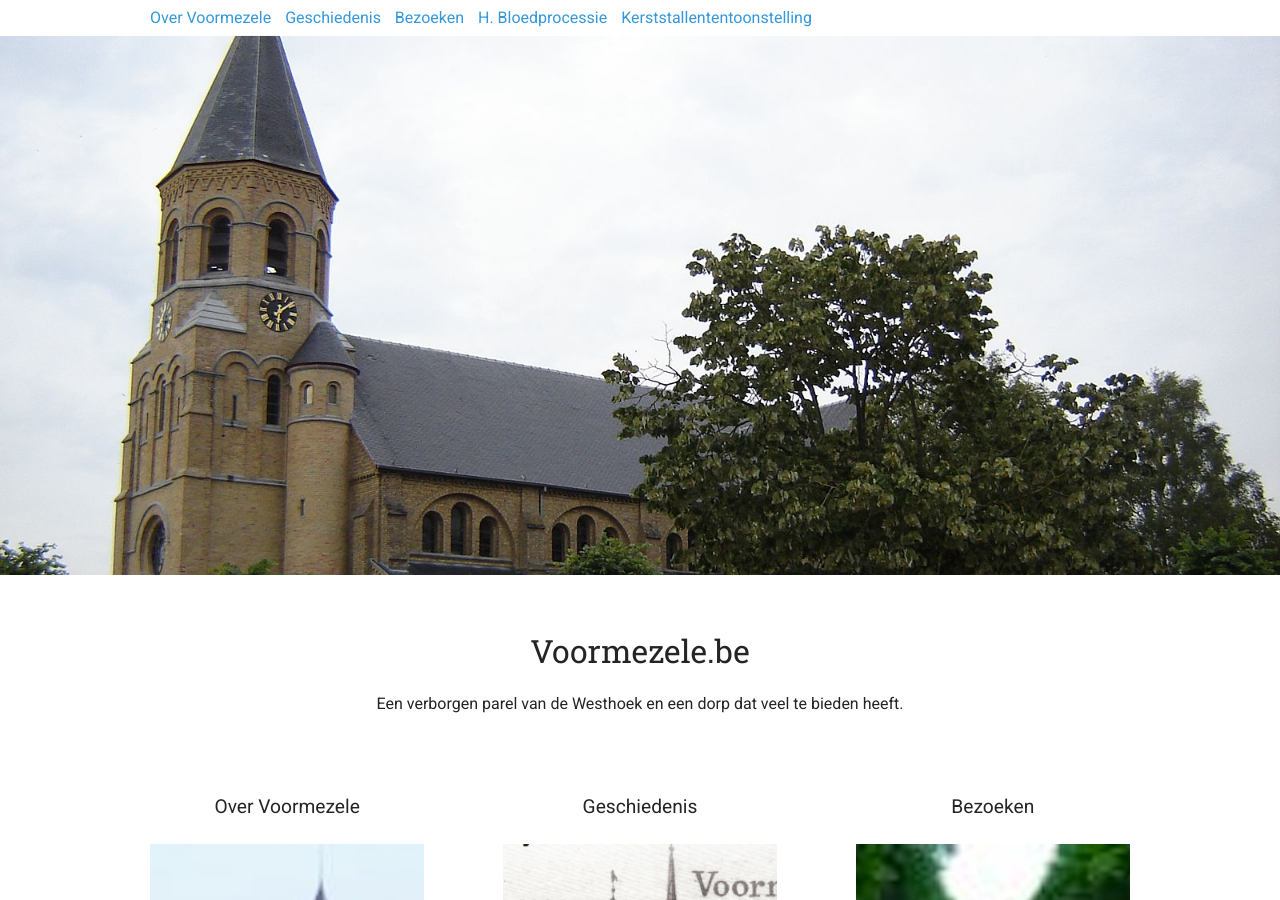
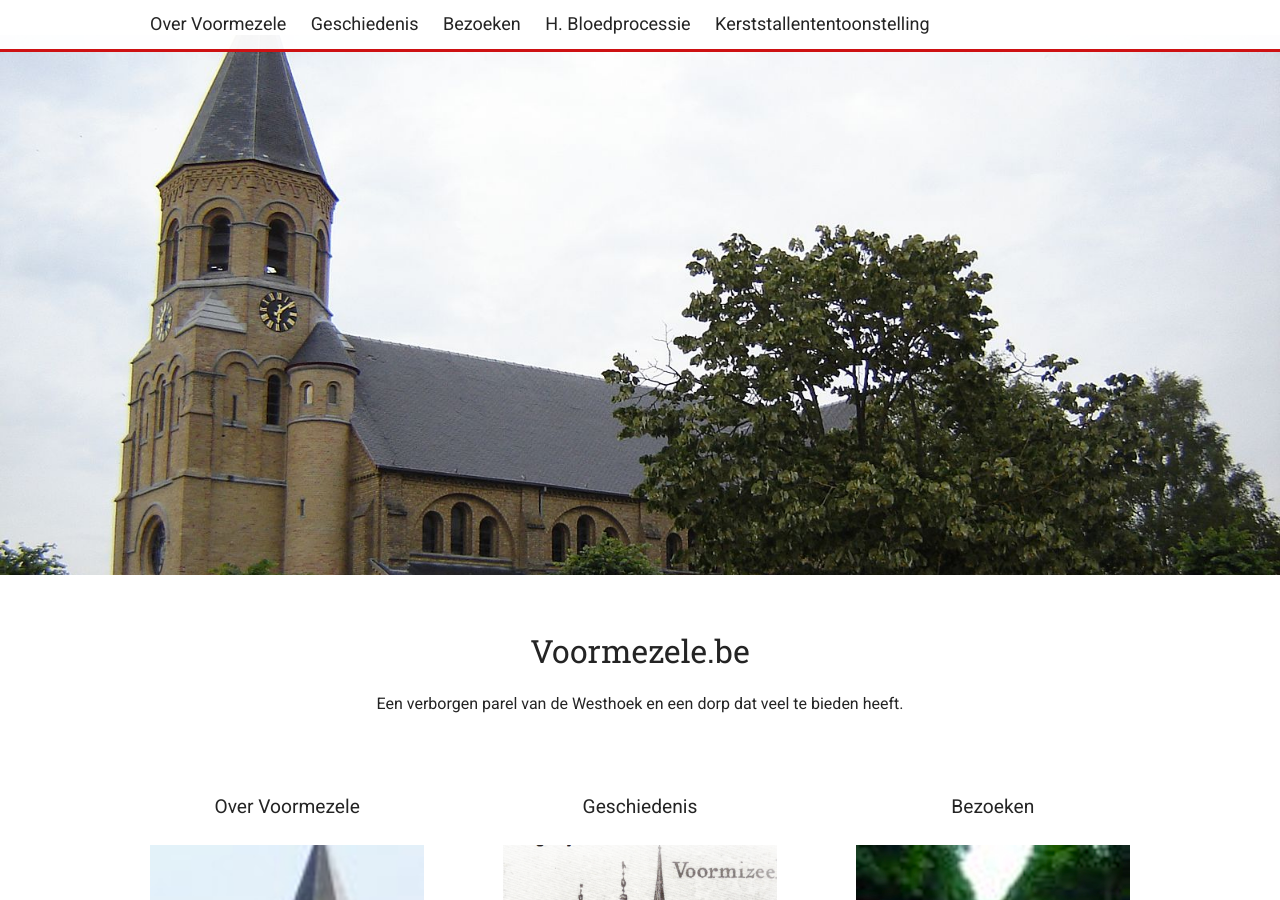
Before and after one commit to dannycuvelier/voormezele.github.io, a Jekyll site: the page built from index.html, in a window 1280 px wide and 900 px high. Built offline with Jekyll 4.4.1, drawn with Linux system fonts in a browser that asks for light colours.

Commit message:
landing page updates

```diff
--- a/_sass/_layout.scss
+++ b/_sass/_layout.scss
@@ -37,28 +37,24 @@
     z-index: 500;
 
     background-color: rgba(255, 255, 255, 0.95);
-    font-size: 16px;
+    border-bottom: 3px solid $brand-color;
+
 
     .navigation {
         margin-top: 0;
         margin-bottom: 0;
-        padding: 5px 10px;
+        padding: 10px 10px;
         list-style-type: none;
 
+        font-size: 18px;
+
         > li {
-            margin-right: 10px;
+            margin-right: 20px;
             display: inline-block;
         }
-    }
 
-    .sub-navigation {
-        display: none;
-        margin: 5px 0 0 5px;
-        padding: 0;
-        list-style-type: none;
-
-        > li {
-            margin-bottom: 5px;
+        a {
+            color: $text-color;
         }
     }
 }
--- a/_sass/landing.scss
+++ b/_sass/landing.scss
@@ -26,7 +26,7 @@
             }
 
             .title {
-                border-bottom-color: rgba(0, 0, 0, .5);
+                border-bottom-color: rgba(206, 17, 19, 1);
             }
         }
 
@@ -34,14 +34,14 @@
             display: inline-block;
             font-size: 120%;
             margin-bottom: 20px;
-            border-bottom: 1px solid rgba(0, 0, 0, 0);
+            border-bottom: 2px solid rgba(206, 17, 19, 0);
             transition: border-bottom-color 250ms ease-in-out;
         }
 
         .image {
             width: 100%;
-            padding-bottom: 120%;
-            background: green center center no-repeat;
+            padding-bottom: 75%;
+            background: transparent center center no-repeat;
             background-size: cover;
             margin-bottom: 20px;
             transition: transform 250ms ease-in-out;
--- a/css/main.scss
+++ b/css/main.scss
@@ -19,7 +19,7 @@ $spacing-unit:     30px;
 
 $text-color:       #242424;
 $background-color: #fff;
-$brand-color:      #2a7ae2;
+$brand-color:      #CE1113;
 
 $grey-color:       #828282;
 $grey-color-light: lighten($grey-color, 40%);
```
